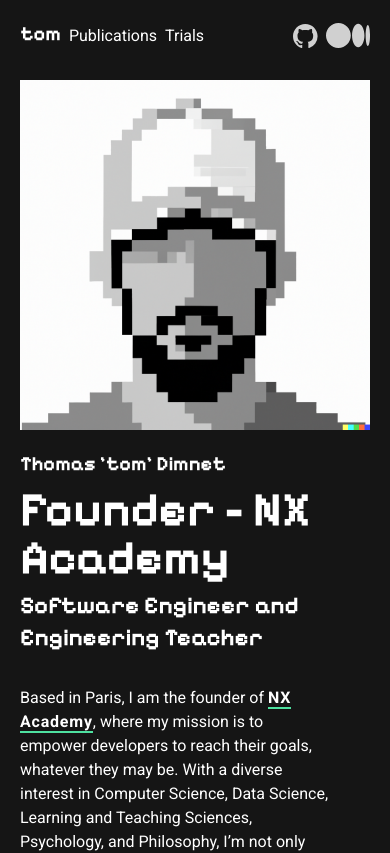
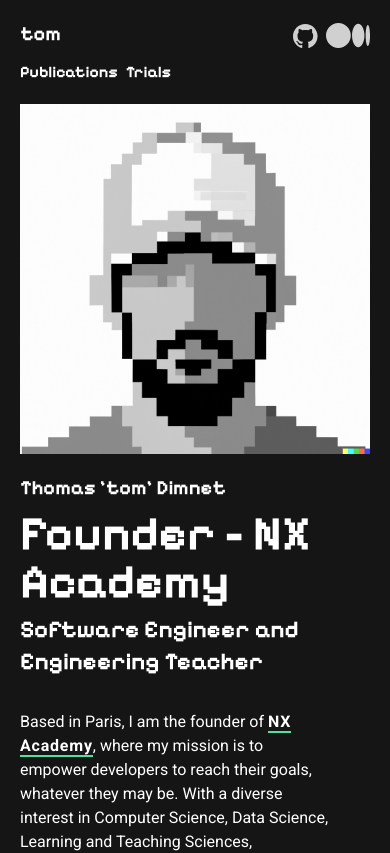
Before and after one commit to tdimnet/tdimnet.github.io, a React (Vite) app: page / in a window 390 px wide. Shown: the top 853 px of the page. Built offline with nearby package versions, Linux system fonts and the light colour scheme.

Commit message:
It's not a burger yet but it looks fine on mobile devices (#45)

```diff
--- a/src/components/Footer/index.tsx
+++ b/src/components/Footer/index.tsx
@@ -8,7 +8,7 @@
   return (
     <footer className="flex flex-col justify-center items-center border-t-2 border-white pt-5 md:flex-row">
       <Link to="/">
-        <Heading css="text-white" content="tom" as="h3" />
+        <Heading css="text-white mb-5" content="tom" as="h3" />
       </Link>
       <ul className="grid grid-cols-2 md:ml-auto">
         <li>
--- a/src/components/Header/index.tsx
+++ b/src/components/Header/index.tsx
@@ -18,7 +18,7 @@
               <Heading css="text-white" content="tom" as="h3" />
             </Link>
           </li>
-          <li className="mr-2 lg:mr-5">
+          <li className="hidden md:block mr-2 lg:mr-5">
             <Link to="/publications">
               <Paragraph
                 css={
@@ -31,7 +31,7 @@
               </Paragraph>
             </Link>
           </li>
-          <li className="mr-3">
+          <li className="hidden md:block mr-3">
             <Link to="/experimentations">
               <Paragraph
                 css={
@@ -63,6 +63,34 @@
             </a>
           </li>
         </ul>
+        <ul className="flex">
+          <li className="md:hidden mr-2 lg:mr-5">
+            <Link to="/publications">
+              <Paragraph
+                css={
+                  pathname === "/publications"
+                    ? "underline decoration-secondary underline-offset-4"
+                    : ""
+                }
+              >
+                Publications
+              </Paragraph>
+            </Link>
+          </li>
+          <li className="md:hidden mr-3">
+            <Link to="/experimentations">
+              <Paragraph
+                css={
+                  pathname === "/experimentations"
+                    ? "underline decoration-secondary underline-offset-4"
+                    : ""
+                }
+              >
+                Trials
+              </Paragraph>
+            </Link>
+          </li>
+        </ul>
       </nav>
     </header>
   );
--- a/src/style.css
+++ b/src/style.css
@@ -12,4 +12,8 @@
   h1, h2, h3 {
     font-family: 'Pixelify Sans', cursive;
   }
+
+  nav li a {
+    font-family: 'Pixelify Sans', cursive;
+  }
 }
```
